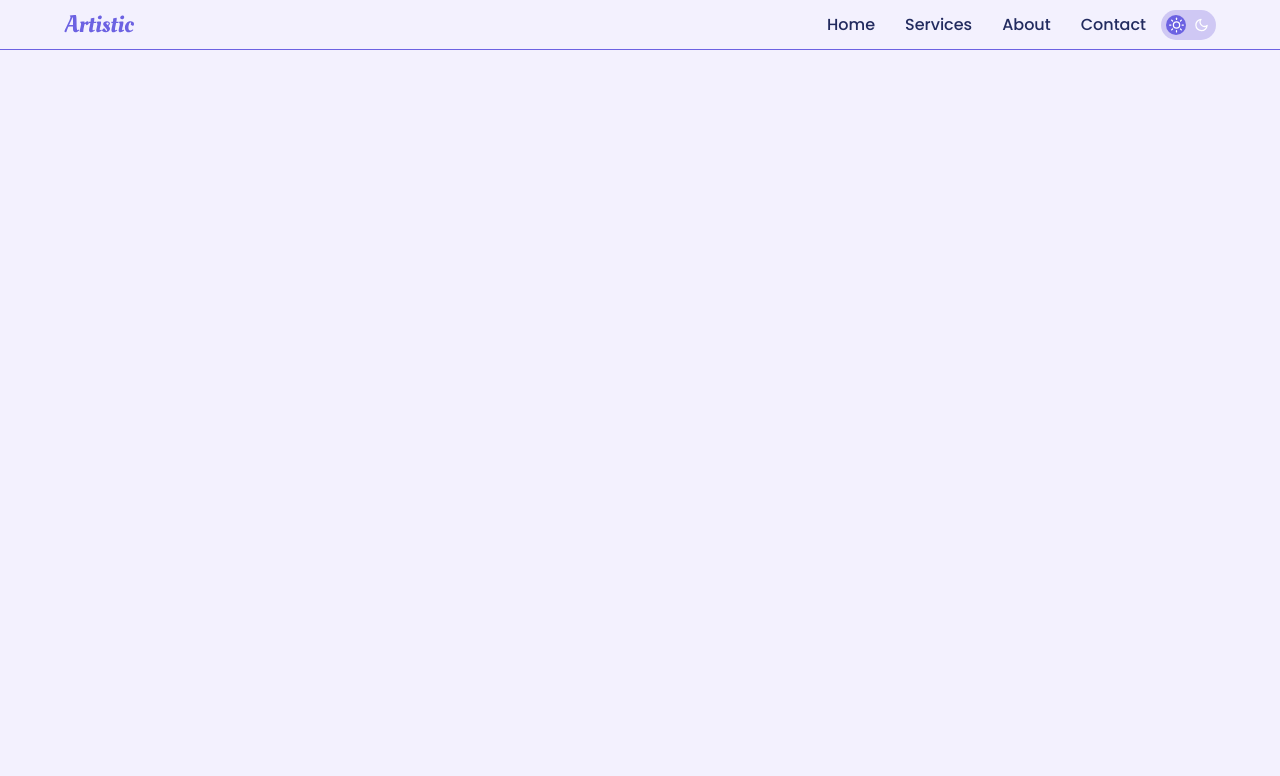
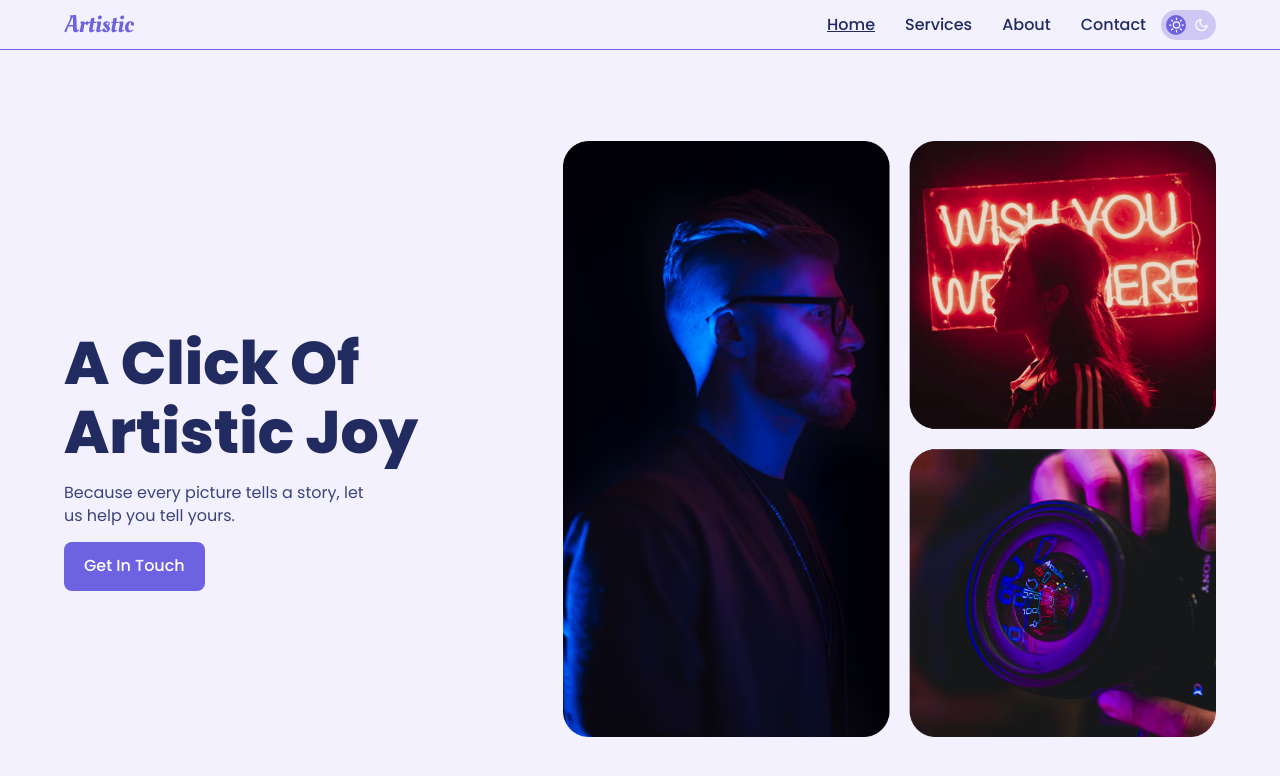
Before and after one commit to GitHubxxx17/artistic, a React (Create React App) app: page / in a window 1280 px wide. Shown: the top 776 px of the page. Built offline with nearby package versions, Linux system fonts and the light colour scheme; the HTML template or start-up script is replaced by a standard one.

Commit message:
feat:hero板块

```diff
--- /dev/null
+++ b/src/components/HeroSection.js
@@ -0,0 +1,85 @@
+import React from 'react';
+import { Link } from 'react-scroll';
+import styled from 'styled-components';
+import HeroImg from '../assets/images/hero.png';
+import PrimaryButton from './buttons/PrimaryButton';
+import ParagraphText from './paragraphTexts/ParagraphText';
+import HeroTitle from './titles/HeroTitle';
+
+const HeroSectionStyles = styled.div`
+  min-height: 100vh;
+  padding-top: calc(var(--header-height) + 30px); // height of header
+  display: flex;
+  align-items: center;
+  justify-content: center;
+  .hero__wrapper {
+    display: flex;
+    align-items: center;
+    justify-content: center;
+    width: 100%;
+    gap: 1rem;
+  }
+  .hero__info {
+    flex: 3;
+  }
+  .hero__img {
+    flex: 4;
+    img {
+      object-fit: contain;
+    }
+  }
+  .hero__title {
+    margin-bottom: 1.5rem;
+    max-width: 400px;
+  }
+  .hero__desc {
+    margin-bottom: 1.5rem;
+    max-width: 300px;
+  }
+  @media only screen and (max-width: 768px) {
+    .hero__wrapper {
+      flex-direction: column-reverse;
+      gap: 0.5rem;
+    }
+    .hero__img {
+      display: flex;
+      justify-content: flex-end;
+      img {
+        max-width: 400px;
+        margin-top: auto;
+      }
+    }
+  }
+`;
+
+function HeroSection() {
+  return (
+    <HeroSectionStyles id="home">
+      <div className="container">
+        <div className="hero__wrapper">
+          <div className="hero__info">
+            <HeroTitle className="hero__title">
+              A click of artistic joy
+            </HeroTitle>
+            <ParagraphText className="hero__desc">
+              Because every picture tells a story, let us help you tell yours.
+            </ParagraphText>
+            <PrimaryButton
+              buttonType={Link}
+              smooth
+              to="contact"
+              className="hero__cta"
+            >
+              Get In Touch
+            </PrimaryButton>
+          </div>
+          <div className="hero__img">
+            <img src={HeroImg} alt="Artistic" />
+          </div>
+        </div>
+      </div>
+    </HeroSectionStyles>
+  );
+}
+
+export default HeroSection;
--- /dev/null
+++ b/src/components/buttons/PrimaryButton.js
@@ -0,0 +1,30 @@
+import React from 'react';
+import styled from 'styled-components';
+
+const ButtonsStyles = styled.a`
+  display: inline-block;
+  background: var(--mediumSlateBlue);
+  padding: 1.5rem 2rem;
+  color: var(--white);
+  font-size: 1.6rem;
+  text-transform: capitalize;
+  border-radius: 8px;
+  font-weight: 500;
+  border: none;
+  @media only screen and (max-width: 768px) {
+    font-size: 1.4rem;
+    padding: 1.2rem 1.5rem;
+  }
+`;
+
+function PrimaryButton({ children, buttonType, ...rest }) {
+  return (
+    <>
+      <ButtonsStyles as={buttonType} {...rest}>
+        {children}
+      </ButtonsStyles>
+    </>
+  );
+}
+
+export default PrimaryButton;
--- /dev/null
+++ b/src/components/paragraphTexts/ParagraphText.js
@@ -0,0 +1,19 @@
+import React from 'react';
+import styled from 'styled-components';
+import themeList from '../../data/themeList';
+
+const ParagraphStyles = styled.p`
+  font-size: 1.6rem;
+  line-height: 1.4em;
+  color: ${({ theme: { theme } }) =>
+    theme === themeList.light ? 'var(--darkBlue_1)' : 'var(--lightBlue_2)'};
+  @media only screen and (max-width: 768px) {
+    font-size: 1.4rem;
+  }
+`;
+
+function ParagraphText({ children, ...rest }) {
+  return <ParagraphStyles {...rest}>{children}</ParagraphStyles>;
+}
+
+export default ParagraphText;
--- /dev/null
+++ b/src/components/titles/HeroTitle.js
@@ -0,0 +1,20 @@
+import React from 'react';
+import styled from 'styled-components';
+import themeList from '../../data/themeList';
+
+const TitleStyles = styled.h1`
+  font-size: 6rem;
+  color: ${({ theme: { theme } }) =>
+    theme === themeList.light ? 'var(--darkBlue_2)' : 'var(--lightBlue_1)'};
+  font-weight: 900;
+  text-transform: capitalize; /* 控制单词首字母大小写 */
+  @media only screen and (max-width: 768px) {
+    font-size: 4rem;
+  }
+`;
+
+function HeroTitle({ children, ...rest }) {
+  return <TitleStyles {...rest}>{children}</TitleStyles>;
+}
+
+export default HeroTitle;
--- a/src/pages/LandingPage.js
+++ b/src/pages/LandingPage.js
@@ -1,10 +1,12 @@
 import React from 'react';
 import Header from '../components/Header';
+import HeroSection from '../components/HeroSection';
 
 function LandingPage() {
   return (
     <>
       <Header />
+      <HeroSection />
     </>
   );
 }
```
